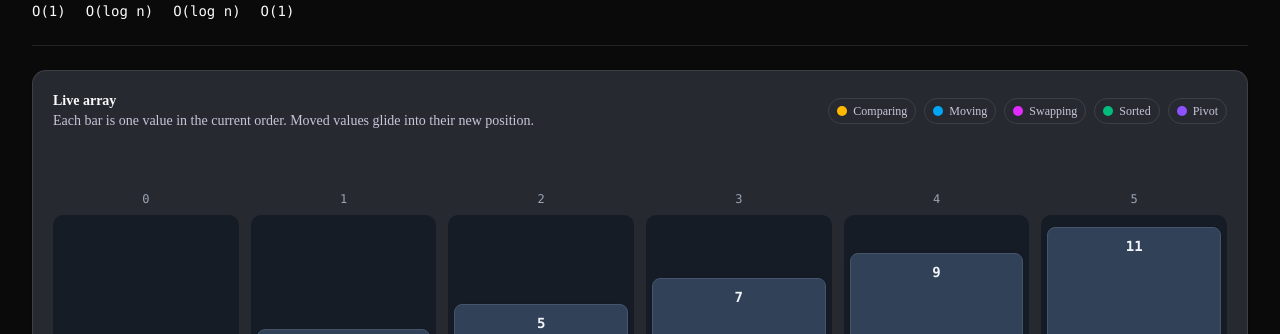
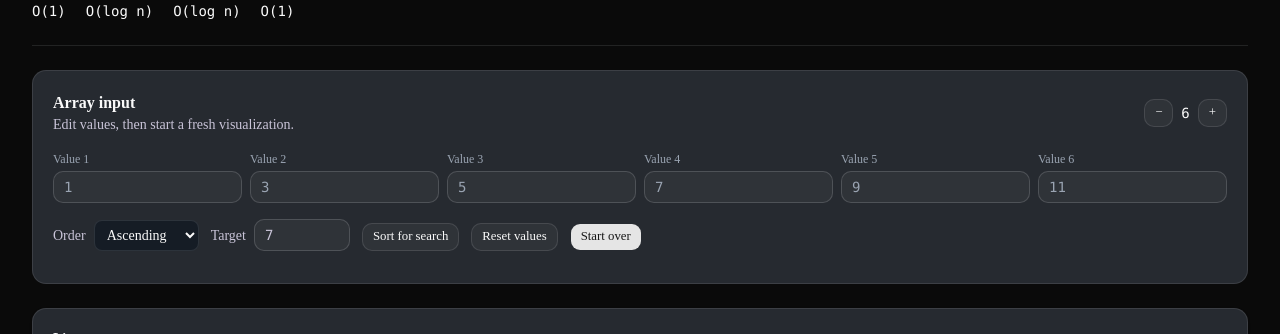
Before and after one commit to Shourov98/algo-vision, a Next.js app in the folder frontend/: page /algorithms/binary-search in a window 1280 px wide. Shown: the part 248-582 px from the top of the page. Built offline with nearby package versions, Linux system fonts and the light colour scheme; no server answers.

Commit message:
feat(visualization): add configurable array inputs

```diff
--- a/frontend/src/components/visualization/algorithm-visualizer.tsx
+++ b/frontend/src/components/visualization/algorithm-visualizer.tsx
@@ -3,11 +3,13 @@
 import { useEffect, useMemo, useRef, useState } from "react";
 
 import { CodePanel, type SourceLanguage } from "@/components/visualization/code-panel";
+import { ArrayInputPanel } from "@/components/visualization/array-input-panel";
 import { ArrayVisualization } from "@/components/visualization/array-visualization";
 import { ComplexityPanel } from "@/components/visualization/complexity-panel";
 import { CurrentStepPanel } from "@/components/visualization/current-step-panel";
 import { VisualizationControls } from "@/components/visualization/visualization-controls";
 import { ArrayAdapter } from "@/features/visualization/adapters/array-adapter";
+import type { ArrayRunConfiguration } from "@/features/visualization/array-run-configuration";
 import type { AlgorithmEvent } from "@/features/visualization/events";
 import { reportAlgorithmCompletionBySlug } from "@/lib/api/progress";
 import { StepScheduler } from "@/features/visualization/player/step-scheduler";
@@ -21,8 +23,24 @@ export interface AlgorithmVisualizerProps {
 
 const EMPTY_EVENTS: AlgorithmEvent[] = [];
 
+function createConfiguration(module: ArrayAlgorithmModule<number[]>): ArrayRunConfiguration {
+  const values = module.defaultInput();
+  return {
+    direction: "ascending",
+    ...(module.capabilities.supportsTarget
+      ? { target: values[Math.floor(values.length / 2)] }
+      : {}),
+    values,
+  };
+}
+
 export function AlgorithmVisualizer({ module, sources }: AlgorithmVisualizerProps) {
+  return <AlgorithmVisualizerInstance key={module.slug} module={module} sources={sources} />;
+}
+
+function AlgorithmVisualizerInstance({ module, sources }: AlgorithmVisualizerProps) {
   const [language, setLanguage] = useState<SourceLanguage>("typescript");
+  const [configuration, setConfiguration] = useState(() => createConfiguration(module));
   const store = useEngineStore();
   const load = useEngineStore((state) => state.load);
   const scheduler = useRef<StepScheduler | null>(null);
@@ -33,7 +51,8 @@ export function AlgorithmVisualizer({ module, sources }: AlgorithmVisualizerProp
   const status = isCurrentModule ? store.status : "idle";
 
   useEffect(() => {
-    load(module, module.defaultInput());
+    const nextConfiguration = createConfiguration(module);
+    load(module, nextConfiguration.values, nextConfiguration);
   }, [load, module]);
 
   useEffect(() => {
@@ -63,14 +82,24 @@ export function AlgorithmVisualizer({ module, sources }: AlgorithmVisualizerProp
   }, [isCurrentModule, module.slug, status, store.sessionId]);
 
   const currentEvent = status === "idle" ? undefined : events[currentStep];
+  const input =
+    isCurrentModule && Array.isArray(store.visualizationState)
+      ? store.visualizationState
+      : configuration.values;
   const state = useMemo(() => {
-    const initial = ArrayAdapter.createInitialState(module.defaultInput());
+    const initial = ArrayAdapter.createInitialState(input);
     const appliedEvents = status === "idle" ? [] : events.slice(0, currentStep + 1);
     return appliedEvents.reduce(ArrayAdapter.reduce, initial);
-  }, [currentStep, events, module, status]);
+  }, [currentStep, events, input, status]);
 
   return (
     <div className="space-y-6">
+      <ArrayInputPanel
+        capabilities={module.capabilities}
+        configuration={configuration}
+        onChange={setConfiguration}
+        onStart={() => load(module, configuration.values, configuration)}
+      />
       <ArrayVisualization
         state={state}
         stepDuration={store.speed}
--- /dev/null
+++ b/frontend/src/components/visualization/array-input-panel.tsx
@@ -0,0 +1,165 @@
+"use client";
+
+import { Button } from "@/components/ui/button";
+import { Input } from "@/components/ui/input";
+import {
+  createDeterministicPreset,
+  sortValuesForDirection,
+  validateArrayRunConfiguration,
+  type ArrayRunConfiguration,
+} from "@/features/visualization/array-run-configuration";
+import type { ArrayModuleCapabilities } from "@/features/visualization/modules/types";
+
+const ISSUE_MESSAGES = {
+  missing_target: "Enter a finite target value.",
+  non_finite_target: "The target must be a finite number.",
+  non_finite_value: "Every array value must be a finite number.",
+  too_few_items: "Add more values before starting.",
+  too_many_items: "Remove values before starting.",
+  unsorted_input: "Sort the values for the selected search direction first.",
+} as const;
+
+export interface ArrayInputPanelProps {
+  capabilities: ArrayModuleCapabilities;
+  configuration: ArrayRunConfiguration;
+  onChange(configuration: ArrayRunConfiguration): void;
+  onStart(): void;
+}
+
+export function ArrayInputPanel({
+  capabilities,
+  configuration,
+  onChange,
+  onStart,
+}: ArrayInputPanelProps) {
+  const validation = validateArrayRunConfiguration(configuration, capabilities);
+  const updateValues = (values: number[]) => onChange({ ...configuration, values });
+  const updateValue = (index: number, rawValue: string) => {
+    const values = [...configuration.values];
+    values[index] = rawValue.trim() === "" ? Number.NaN : Number(rawValue);
+    updateValues(values);
+  };
+
+  return (
+    <section
+      aria-labelledby="array-input-title"
+      className="rounded-xl border border-border bg-surface-raised p-5"
+    >
+      <div className="flex flex-wrap items-center justify-between gap-3">
+        <div>
+          <h2 id="array-input-title" className="font-semibold text-foreground">
+            Array input
+          </h2>
+          <p className="text-sm text-text-muted">Edit values, then start a fresh visualization.</p>
+        </div>
+        <div className="flex items-center gap-2">
+          <Button
+            aria-label="Remove array value"
+            disabled={configuration.values.length <= capabilities.minItems}
+            onClick={() => updateValues(configuration.values.slice(0, -1))}
+            size="sm"
+            type="button"
+            variant="outline"
+          >
+            −
+          </Button>
+          <output aria-label="Array element count" className="font-mono text-sm text-foreground">
+            {configuration.values.length}
+          </output>
+          <Button
+            aria-label="Add array value"
+            disabled={configuration.values.length >= capabilities.maxItems}
+            onClick={() => updateValues(createDeterministicPreset(configuration.values.length + 1))}
+            size="sm"
+            type="button"
+            variant="outline"
+          >
+            +
+          </Button>
+        </div>
+      </div>
+      <div
+        aria-label="Array values"
+        className="mt-4 grid grid-cols-[repeat(auto-fit,minmax(4rem,1fr))] gap-2"
+      >
+        {configuration.values.map((value, index) => (
+          <label className="text-xs text-text-subtle" key={index}>
+            Value {index + 1}
+            <Input
+              aria-label={`Value ${index + 1}`}
+              className="mt-1 font-mono"
+              onChange={(event) => updateValue(index, event.target.value)}
+              type="number"
+              value={Number.isFinite(value) ? value : ""}
+            />
+          </label>
+        ))}
+      </div>
+      <div className="mt-4 flex flex-wrap items-end gap-3">
+        {capabilities.supportsDirection ? (
+          <label className="text-sm text-text-muted">
+            Order
+            <select
+              aria-label="Sort direction"
+              className="ml-2 rounded-md border border-border bg-surface px-2 py-1.5 text-foreground"
+              onChange={(event) =>
+                onChange({
+                  ...configuration,
+                  direction: event.target.value as ArrayRunConfiguration["direction"],
+                })
+              }
+              value={configuration.direction}
+            >
+              <option value="ascending">Ascending</option>
+              <option value="descending">Descending</option>
+            </select>
+          </label>
+        ) : null}
+        {capabilities.supportsTarget ? (
+          <label className="text-sm text-text-muted">
+            Target
+            <Input
+              aria-label="Search target"
+              className="ml-2 inline-block w-24 font-mono"
+              onChange={(event) => {
+                if (event.target.value.trim() === "") {
+                  const { target, ...withoutTarget } = configuration;
+                  void target;
+                  onChange(withoutTarget);
+                } else onChange({ ...configuration, target: Number(event.target.value) });
+              }}
+              type="number"
+              value={configuration.target ?? ""}
+            />
+          </label>
+        ) : null}
+        {capabilities.requiresSortedInput ? (
+          <Button
+            onClick={() =>
+              updateValues(sortValuesForDirection(configuration.values, configuration.direction))
+            }
+            size="sm"
+            type="button"
+            variant="outline"
+          >
+            Sort for search
+          </Button>
+        ) : null}
+        <Button
+          onClick={() => updateValues(createDeterministicPreset(configuration.values.length))}
+          size="sm"
+          type="button"
+          variant="outline"
+        >
+          Reset values
+        </Button>
+        <Button disabled={!validation.valid} onClick={onStart} size="sm" type="button">
+          Start over
+        </Button>
+      </div>
+      <p aria-live="polite" className="mt-3 text-sm text-destructive">
+        {validation.issues.map((issue) => ISSUE_MESSAGES[issue]).join(" ")}
+      </p>
+    </section>
+  );
+}
--- a/frontend/src/features/visualization/modules/binary-search/run.ts
+++ b/frontend/src/features/visualization/modules/binary-search/run.ts
@@ -15,15 +15,20 @@ function withLine<Event extends AlgorithmEventDraft>(
   return options?.highlightLines === false ? event : { ...event, line };
 }
 
-function assertSorted(values: number[]) {
+function assertSorted(values: number[], direction: "ascending" | "descending") {
   if (!values.every(Number.isFinite))
     throw new TypeError("Binary Search requires finite number values.");
-  if (values.some((value, index) => index > 0 && values[index - 1]! > value))
-    throw new RangeError("Binary Search requires values in ascending order.");
+  const sorted = values.every((value, index) => {
+    if (index === 0) return true;
+    const previous = values[index - 1]!;
+    return direction === "ascending" ? previous <= value : previous >= value;
+  });
+  if (!sorted) throw new RangeError(`Binary Search requires values in ${direction} order.`);
 }
 
 export function run(input: number[], options?: RunOptions): AlgorithmEvent[] {
-  assertSorted(input);
+  const direction = options?.direction ?? "ascending";
+  assertSorted(input, direction);
   const target = options?.target ?? DEFAULT_TARGET;
   if (!Number.isFinite(target)) throw new TypeError("Binary Search requires a finite target.");
 
@@ -94,7 +99,8 @@ export function run(input: number[], options?: RunOptions): AlgorithmEvent[] {
         options,
       ),
     );
-    if (value < target) low = middle + 1;
+    const discardLeft = direction === "ascending" ? value < target : value > target;
+    if (discardLeft) low = middle + 1;
     else high = middle - 1;
   }
 
--- a/frontend/src/stores/engine-store.ts
+++ b/frontend/src/stores/engine-store.ts
@@ -1,7 +1,7 @@
 import { create } from "zustand";
 
 import type { AlgorithmEvent } from "@/features/visualization/events";
-import type { AlgorithmModule } from "@/features/visualization/modules/types";
+import type { AlgorithmModule, RunOptions } from "@/features/visualization/modules/types";
 import { transition, type PlayerStatus } from "@/features/visualization/player/state-machine";
 
 export const playbackSpeeds = [1000, 700, 500, 350, 200, 100] as const;
@@ -17,7 +17,7 @@ export interface EngineStore {
   status: PlayerStatus;
   speed: PlaybackSpeed;
   visualizationState: unknown;
-  load(module: AlgorithmModule, input: unknown): void;
+  load(module: AlgorithmModule, input: unknown, options?: RunOptions): void;
   play(): void;
   pause(): void;
   next(): void;
@@ -44,8 +44,8 @@ export const useEngineStore = create<EngineStore>()((set) => ({
   status: "idle",
   speed: 700,
   visualizationState: null,
-  load: (module, input) => {
-    const events = module.run(input);
+  load: (module, input, options) => {
+    const events = module.run(input, options);
     set({
       sessionId: createSessionId(),
       slug: module.slug,
```
Also changed, not shown: 1 other file (tests, documents, lock files or other folders).
